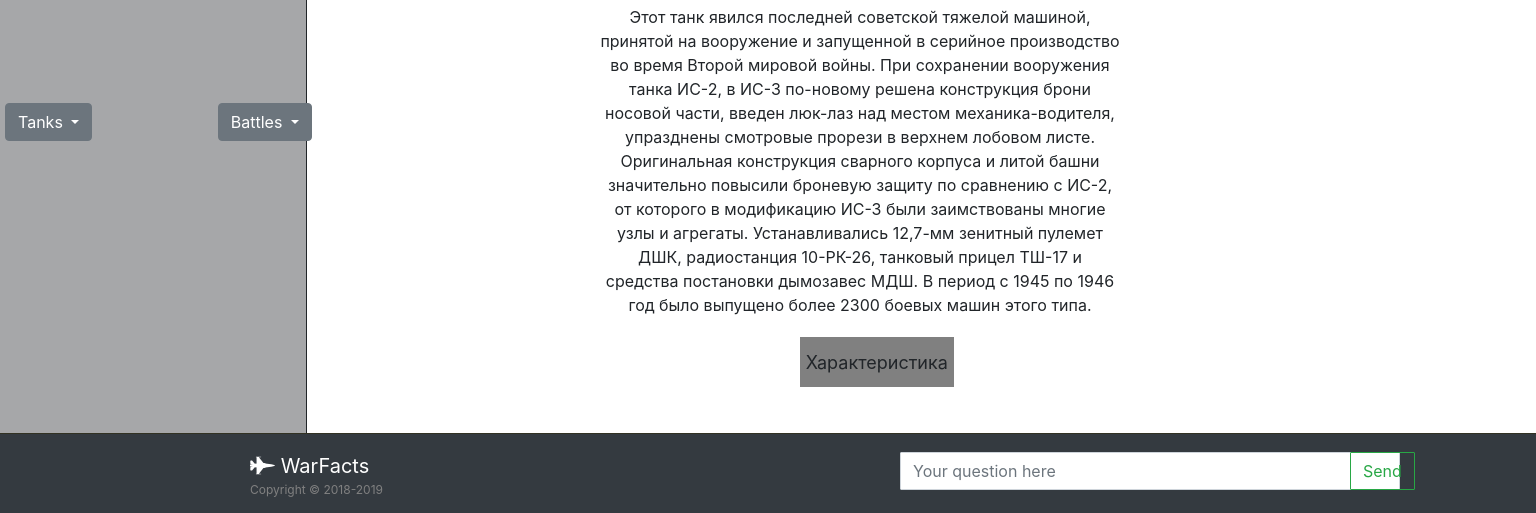
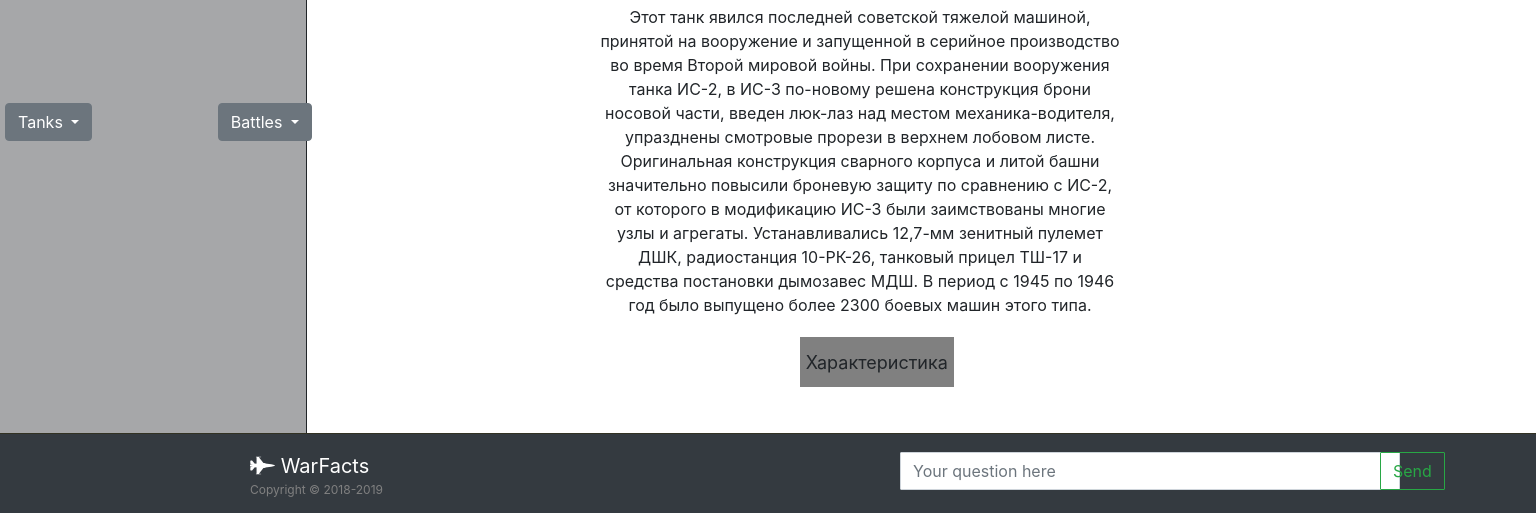
Before and after one commit to WebSiteKreator/Final-Work.github.io, a plain HTML site: page folder with content/content-for-tanks/content-for-tanks-USSR/ИС-3/indexIS3.html in a window 1536 px wide. Shown: the part 287-800 px from the top of the page. Drawn offline with nearby package versions, Linux system fonts and the light colour scheme.

Commit message:
Update main.css

```diff
--- a/folder with content/content-for-tanks/content-for-tanks-USSR/ИС-3/css/main.css
+++ b/folder with content/content-for-tanks/content-for-tanks-USSR/ИС-3/css/main.css
@@ -1264,6 +1264,6 @@ ul, li {
 	}
 	.Send {
 		position: relative;
-		margin-left: 500px;
+		margin-left: 530px;
 	}
 }
```
